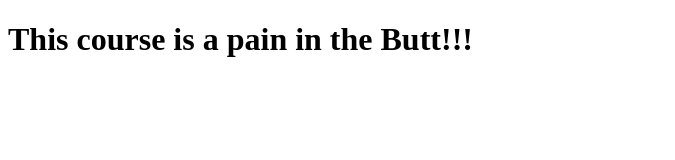
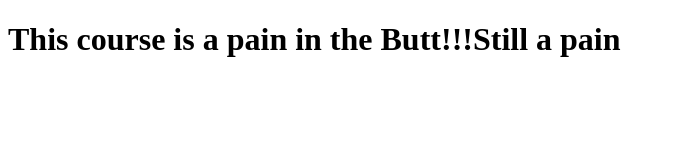
Before and after one commit to MetroKiA/Online-Course-with-Coursera, a plain HTML site: page site/index.html in a window 1280 px wide. Shown: the whole page, without its empty margins (0-675 px from the left). Drawn offline with Linux system fonts and the light colour scheme.

Commit message:
small addition to page content.

```diff
--- a/site/index.html
+++ b/site/index.html
@@ -4,6 +4,6 @@
 	<title>This Better work this time</title>
 </head>
 <body>
-<h1>This course is a pain in the Butt!!!</h1>
+<h1>This course is a pain in the Butt!!!Still a pain</h1>
 </body>
 </html>
```
